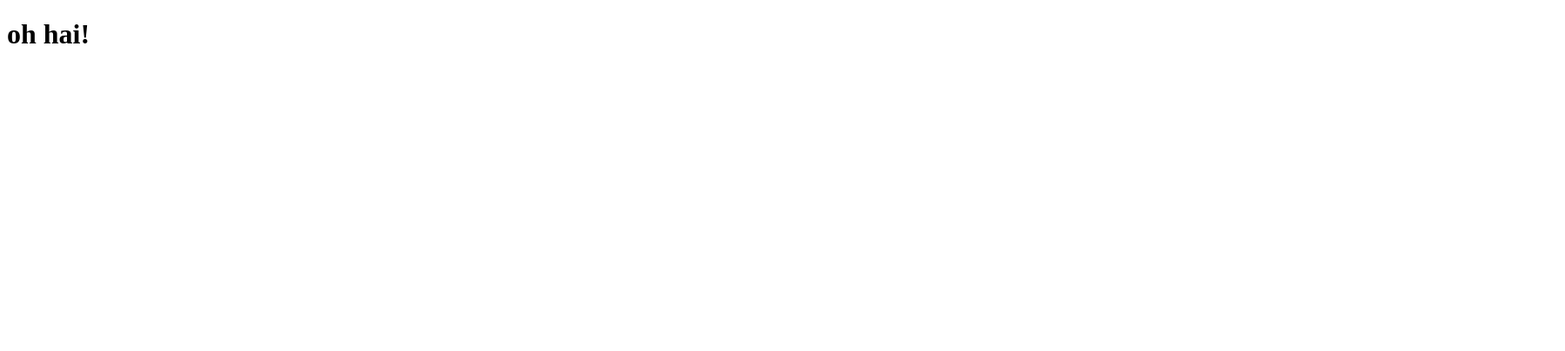
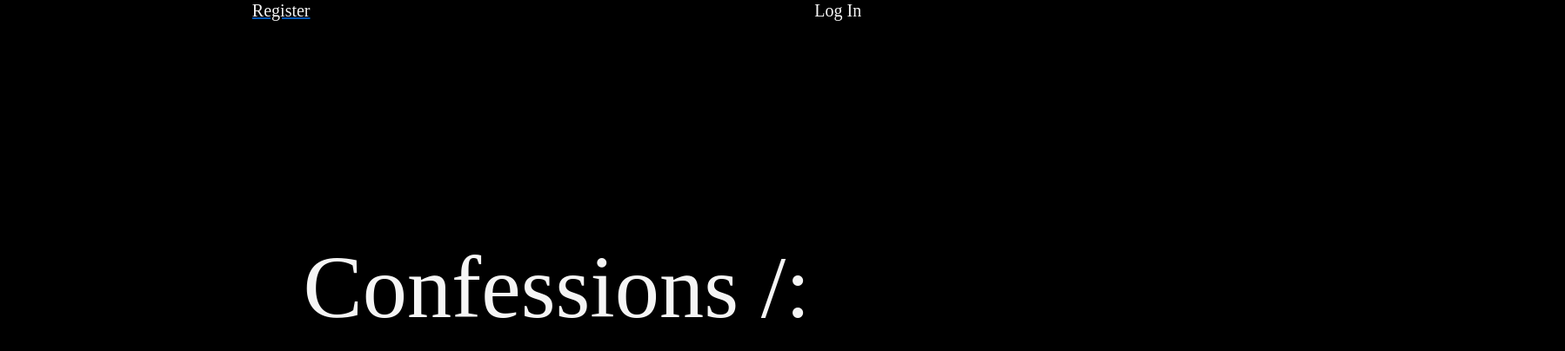
Before and after one commit to DiamondB88/confessions, a website: page public/index.html in a window 1280 px wide. Shown: the top 404 px of the page at 87% size, 1799 px wide, since content can reach past the window. Drawn offline with nearby package versions, Linux system fonts and the light colour scheme; a web font is replaced by a local one.

Commit message:
added landing page and css need to fix animations

```diff
--- a/public/css/main.css
+++ b/public/css/main.css
@@ -0,0 +1,99 @@
+/* @import url('https://fonts.googleapis.com/css?family=Montserrat');
+
+body {
+  background-color: #111;
+}
+
+.title {
+  font-family: "Montserrat";
+  text-align: center;
+  color: #FFF;
+  display: flex;
+  flex-direction: column;
+  align-items: center;
+  justify-content: center;
+  height: 100vh;
+  letter-spacing: 1px;
+}
+
+h1 {
+  background-image: url(https://media.giphy.com/media/26BROrSHlmyzzHf3i/giphy.gif);
+  background-size: cover;
+  color: transparent;
+  -moz-background-clip: text;
+  -webkit-background-clip: text;
+  text-transform: uppercase;
+  font-size: 120px;
+  line-height: .75;
+  margin: 10px 0;
+} */
+
+@import "compass/css3";
+
+@import url(https://fonts.googleapis.com/css?family=Finger+Paint);
+
+body {
+  background: black;
+  overflow: hidden;
+  font: 1vw/100vh "Finger Paint";
+  text-align: center;
+  color: transparent;
+  backface-visibility: hidden;
+}
+h1{
+  margin-top: 30vh;
+  margin-bottom: 0;
+  padding-bottom: 0;
+  font: 8vw "Finger Paint";
+  color: whitesmoke;
+}
+
+span {
+  padding-top: -5vh;
+  display: inline-block;
+  text-shadow: 0 0 0 whitesmoke;
+  animation: smoky 5s 3s both;
+}
+
+span:nth-child(even){
+  padding-top: -10vh;
+  animation-name: smoky-mirror;
+}
+
+@keyframes smoky {
+  30% {
+    text-shadow: 0 0 40px whitesmoke;
+  }
+  to {
+    transform:
+      translate3d(15rem,-8rem,0)
+      rotate(-40deg)
+      skewX(70deg)
+      scale(1.5);
+    text-shadow: 0 0 12px whitesmoke;
+    opacity: 0;
+  }
+}
+
+@keyframes smoky-mirror {
+  30% {
+    text-shadow: 0 0 40px whitesmoke; }
+  to {
+    transform:
+      translate3d(18rem,-8rem,0)
+      rotate(-40deg)
+      skewX(-70deg)
+      scale(2);
+     text-shadow: 0 0 12px whitesmoke;
+    opacity: 0;
+  }
+}
+
+@for $item from 1 through 21 {
+  span:nth-of-type(#{$item}){
+    animation-delay: #{(3 + ($item/10))}s;
+  }
+}
+h5{
+  color: whitesmoke;
+}
--- a/public/index.html
+++ b/public/index.html
@@ -1,12 +1,23 @@
 <!DOCTYPE html>
 <html lang="en" dir="ltr" ng-app="MyApp">
+
 <head>
   <meta charset="utf-8">
   <script src="https://cdnjs.cloudflare.com/ajax/libs/angular.js/1.7.2/angular.min.js"></script>
   <script src="/js/app.js" charset="utf-8"></script>
-    <title></title>
+  <title>CONFESSIONS</title>
+  <link rel="stylesheet" href="https://stackpath.bootstrapcdn.com/bootstrap/4.1.3/css/bootstrap.min.css" integrity="sha384-MCw98/SFnGE8fJT3GXwEOngsV7Zt27NXFoaoApmYm81iuXoPkFOJwJ8ERdknLPMO" crossorigin="anonymous">
+  <script src="https://code.jquery.com/jquery-3.3.1.slim.min.js" integrity="sha384-q8i/X+965DzO0rT7abK41JStQIAqVgRVzpbzo5smXKp4YfRvH+8abtTE1Pi6jizo" crossorigin="anonymous"></script>
+  <script src="https://cdnjs.cloudflare.com/ajax/libs/popper.js/1.14.3/umd/popper.min.js" integrity="sha384-ZMP7rVo3mIykV+2+9J3UJ46jBk0WLaUAdn689aCwoqbBJiSnjAK/l8WvCWPIPm49" crossorigin="anonymous"></script>
+  <script src="https://stackpath.bootstrapcdn.com/bootstrap/4.1.3/js/bootstrap.min.js" integrity="sha384-ChfqqxuZUCnJSK3+MXmPNIyE6ZbWh2IMqE241rYiqJxyMiZ6OW/JmZQ5stwEULTy" crossorigin="anonymous"></script>
+  <link rel="stylesheet" href="/css/main.css">
 </head>
-  <body ng-controller = "MainController as ctrl">
-     <h1>{{ ctrl.hello }}</h1>
+
+<body ng-controller="MyController as ctrl">
+  <nav ng-include="ctrl.navPath">
+  </nav>
+  <div ng-include="ctrl.includePath">
+  </div><br />
 </body>
+
 </html>
--- a/public/js/app.js
+++ b/public/js/app.js
@@ -1,5 +1,21 @@
 const app = angular.module('MyApp', []);
 
-app.controller('MainController', function(){
-  this.hello = 'oh hai!';
-});
+app.controller('MyController', ['$http', function($http){
+
+  this.includePath = 'partials/home.html';
+  this.navPath = 'partials/nav.html'
+
+  this.changeInclude = (path) => {
+    this.includePath = 'partials/'+ path +'.html';
+    console.log(this.changeInclude);
+  };
+
+  this.changeNavPath = (path) => {
+    this.navPath = 'partials/'+ path
++ '.html';
+console.log(this.changeNavPath);
+};
+
+    const controller = this;
+
+}]);
--- /dev/null
+++ b/public/partials/home.html
@@ -0,0 +1,3 @@
+<div class="title">
+ <h1>Confessions /:</h1>
+ <span>a</span><span>&nbsp;</span><span>statement</span><span>&nbsp;</span><span>acknowledging</span><span>&nbsp;</span><span>some</span><span>&nbsp;</span><span>personal</span><span>&nbsp;</span><span>fact</span><span>&nbsp;</span><span>that</span><span>&nbsp;</span><span>the</span><span>&nbsp;</span><span>person</span><span>&nbsp;</span><span>would</span><span>&nbsp;</span><span>ostensibly</span><span>&nbsp;</span><span>prefer</span><span>&nbsp;</span><span>to</span><span>&nbsp;</span><span>keep</span><span>&nbsp;</span><span>hidden.</span>
--- /dev/null
+++ b/public/partials/nav.html
@@ -0,0 +1,7 @@
+<div class="main-nav">
+  <ul class="nav nav-pills nav-fill">
+    <li class="nav-item"><a href="#"><h5 ng-click ="ctrl.changeInclude('sign-up')">Register</h5></a></li>
+    <!-- <li class="nav-item"><a href="#"><h5 ng-click ="ctrl.changeInclude('home')">Home</h5></a></li> -->
+    <li class="nav-item"><a href="#"><h5 ng-click ="ctrl.changeInclude('log-in')">Log In</h5></a></li>
+  </ul>
+</div>
```
Lines whose indentation alone changed are shown as unchanged.
